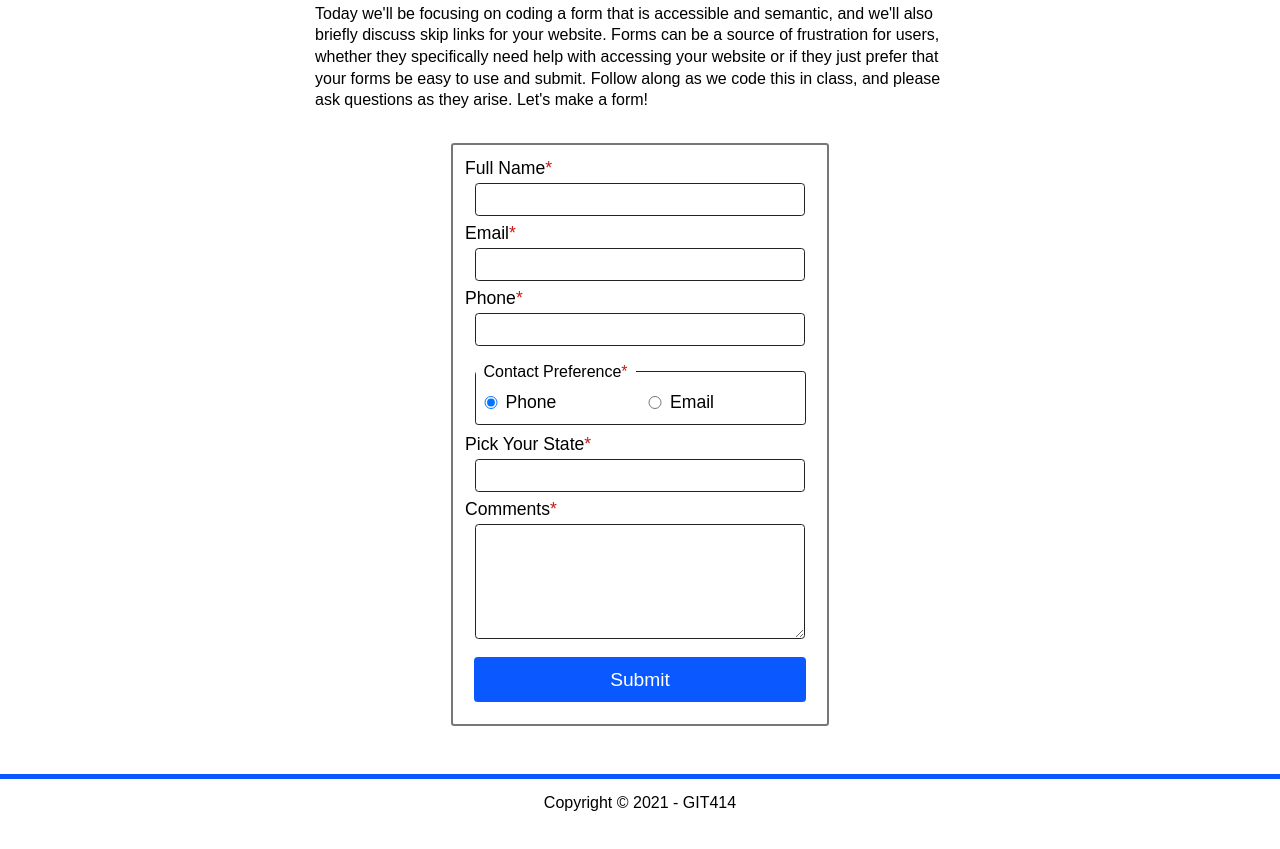
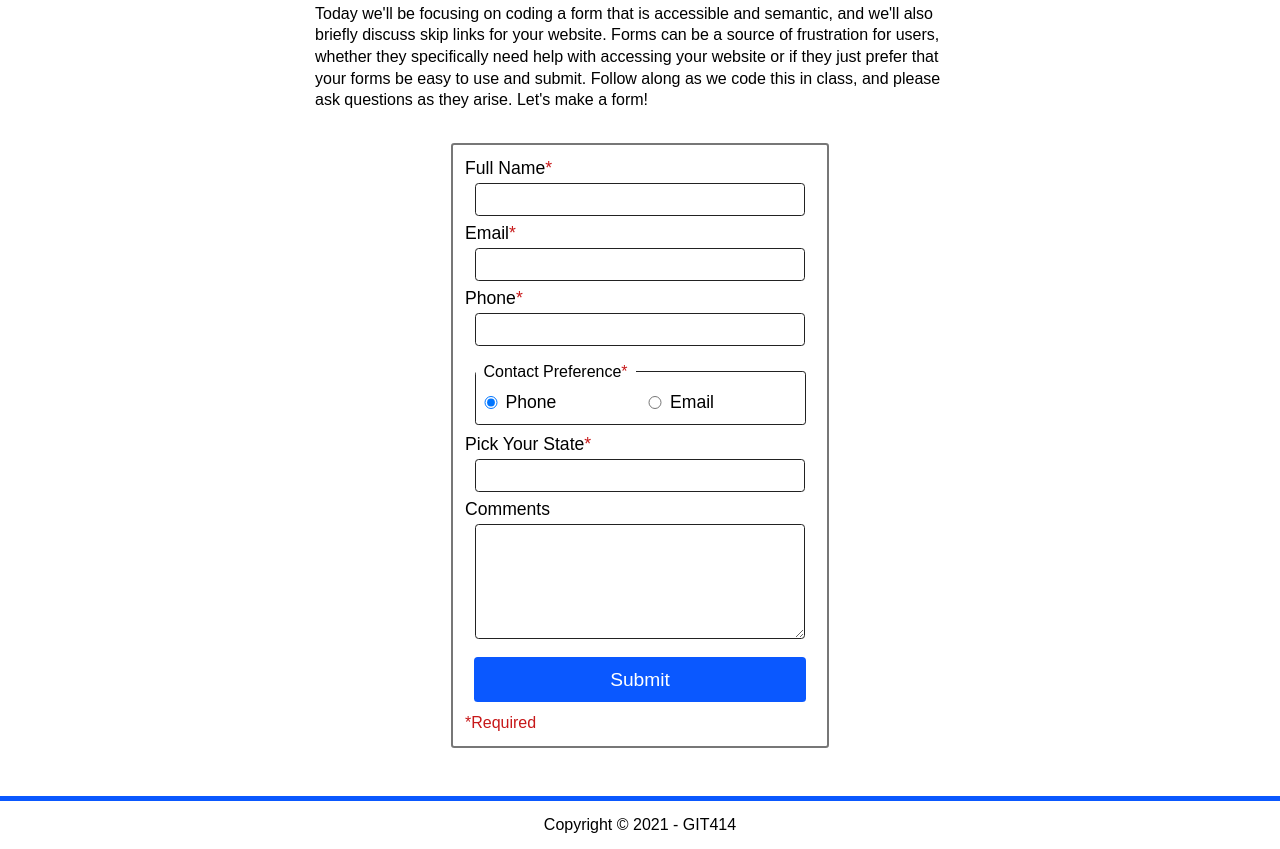
Before and after one commit to Peter-Heck/GIT414_1.2Assignment, a plain HTML site: page index.html in a window 1280 px wide. Shown: the part 552-1401 px from the top of the page. Before the commit the page ends 1379 px from the top, so only its background shows below. Drawn offline with Linux system fonts and the light colour scheme.

Commit message:
Added required label

```diff
--- a/index.html
+++ b/index.html
@@ -104,10 +104,11 @@
 					<option>WY</option>
 				</datalist>
 
-				<label for="comments">Comments<span class="required">*</span></label>
-				<textarea id="comments" name="comments" required></textarea>
+				<label for="comments">Comments</label>
+				<textarea id="comments" name="comments"></textarea>
 
 				<input type="submit" value="Submit">
+				<p class="required">*Required</p>
 			</form>
 		</article>
 	</main>
```
